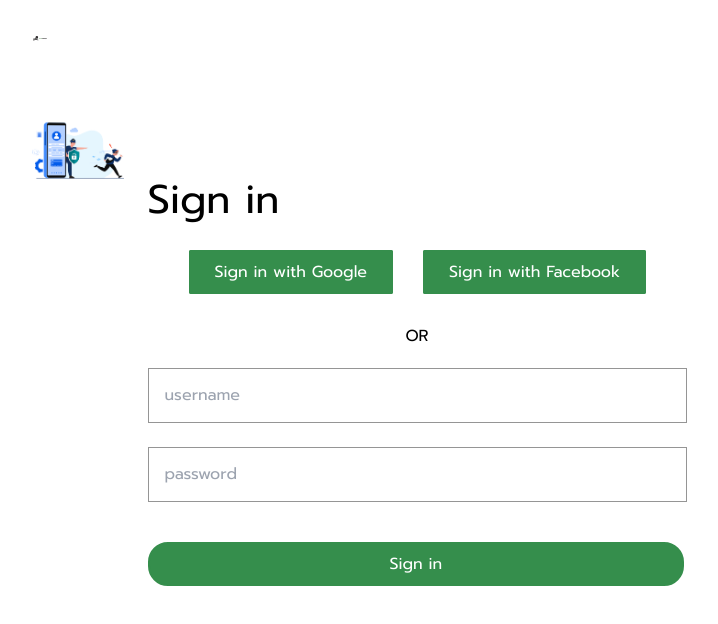
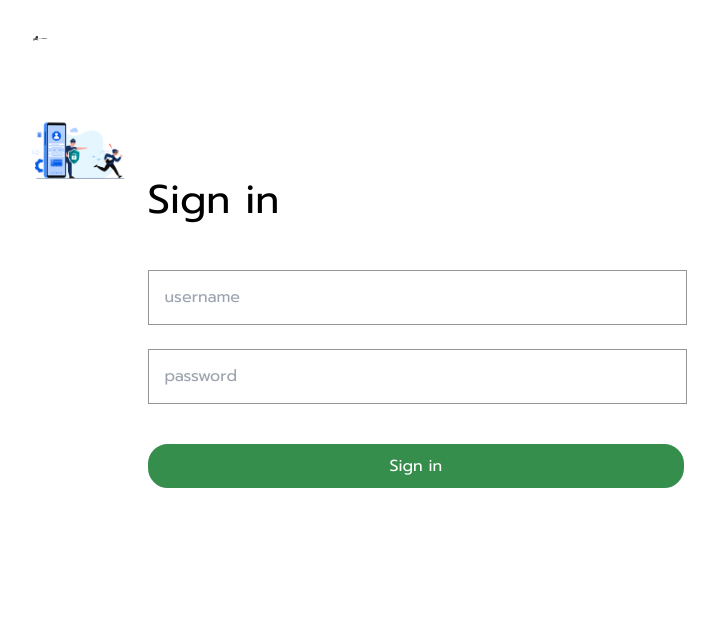
Before and after one commit to zunzureal/SafePassage, a React (Vite) app in the folder client/safePassage/: page /security/login in a window 1280 px wide. Shown: the top 624 px of the page, without its empty margins (303-1021 px from the left). Built offline with nearby package versions, Linux system fonts and the light colour scheme.

Commit message:
Change CSS

```diff
--- a/client/safePassage/src/css/Security.css
+++ b/client/safePassage/src/css/Security.css
@@ -120,7 +120,7 @@ header {
 }
 
 .flexx{
-  margin-top: 20px;
+  margin-top: 40px;
   display: flex;
   gap: 1.5em;
 }
--- a/client/safePassage/src/security side page/Login.jsx
+++ b/client/safePassage/src/security side page/Login.jsx
@@ -51,13 +51,13 @@ function SecurityLogin() {
                     <div className="header-title">
                         <h1>Sign in</h1>
                     </div>
-                    <div className="header-btn2">
+                    {/*<div className="header-btn2">
                         <a href="#" className="with-google">Sign in with Google</a>
                         <a href="#" className="with-facebook">Sign in with Facebook</a>
-                    </div>
+    </div           >
                     <div className="header-or">
                         <h3>OR</h3>
-                    </div>
+                    </div>*/}
                     <form id='form' className='flexx flexx-col'>
                         <input type='text' placeholder='username' onChange={(e) => { setUsername(e.target.value) }}></input>
                         <input type='text' placeholder='password' onChange={(e) => { setPassword(e.target.value) }}></input>
```
